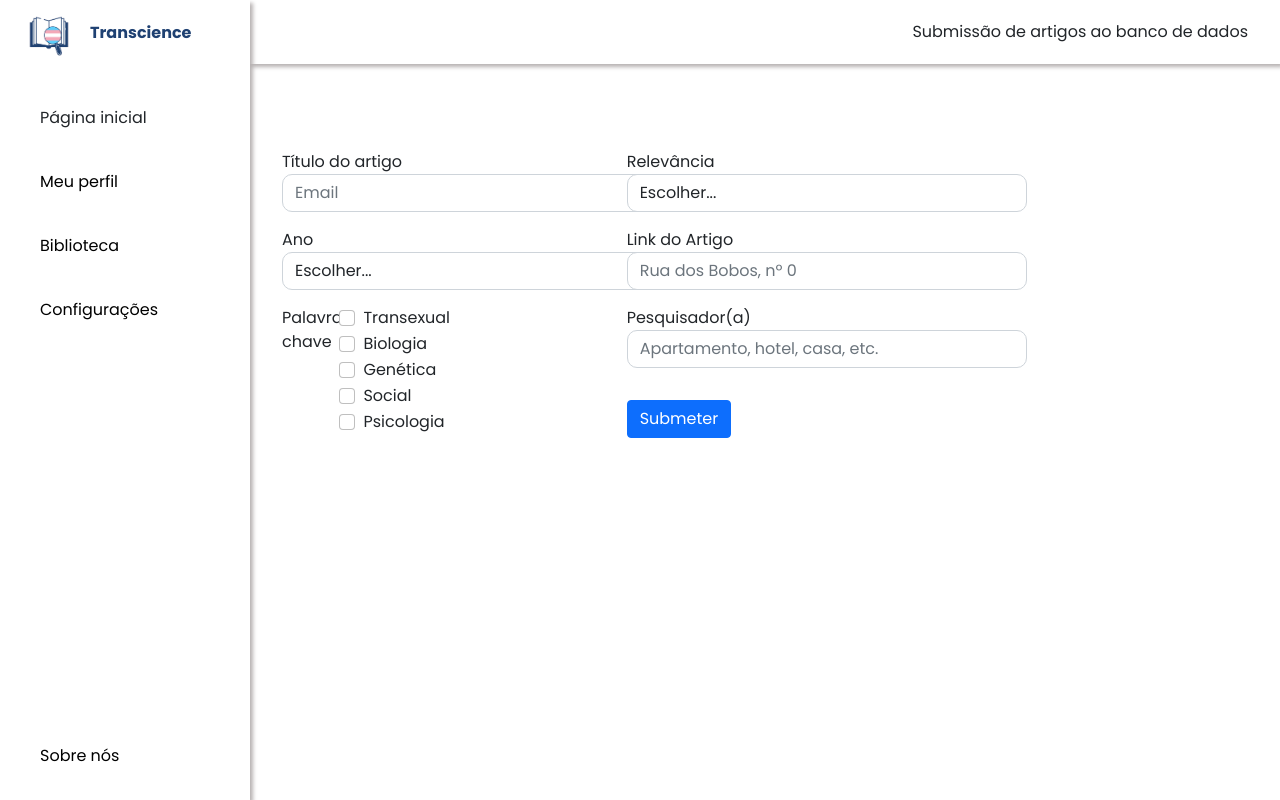
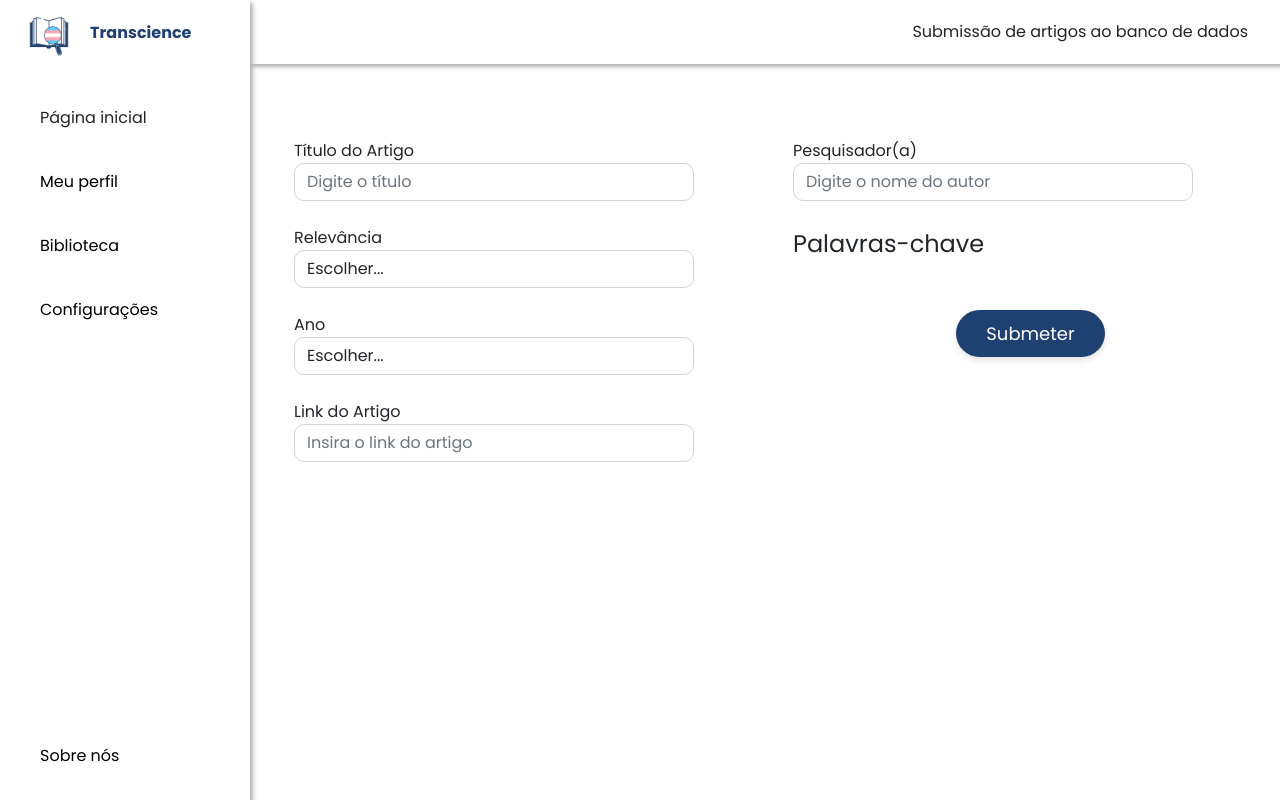
Before and after one commit to sabrinantunesoares/transcience, a Django app: page /biblioteca/cadastro_artigo/ in a window 1280 px wide. Run offline with Django 5.2, Linux system fonts and the light colour scheme; some libraries are stand-ins or nearby versions.

Commit message:
Cadastrando artigos no banco

```diff
--- a/biblioteca/static/biblioteca/style.css
+++ b/biblioteca/static/biblioteca/style.css
@@ -374,4 +374,38 @@ a {
         transform: scale(1.05);
     }
 
+
+
+    .custom-button {
+        background-color: #1F4172;
+        color: white;
+        padding: 10px 30px;
+        border: none;
+        border-radius: 50px;
+        font-size: 18px;
+        box-shadow: 0px 4px 6px rgba(0, 0, 0, 0.1);
+        transition: background-color 0.3s ease, transform 0.3s ease;
+    }
+
+    .custom-button:hover {
+        background-color: #357ABD;
+        transform: translateY(-2px);
+    }
+
+    .custom-button:active {
+        transform: translateY(2px);
+    }
+
+    .col-md-6{
+        margin-top: 50px;
+    }
+
+    .form-group{
+        margin-top: 25px;
+    }
+
+    select {
+        color: black;
+    }
+
 }
--- a/biblioteca/templates/biblioteca/cadastro_artigo.html
+++ b/biblioteca/templates/biblioteca/cadastro_artigo.html
@@ -1,24 +1,30 @@
 {% load static %}
 
+<!DOCTYPE html>
+<html lang="pt-br">
+<head>
+    <meta charset="UTF-8">
+    <meta name="viewport" content="width=device-width, initial-scale=1.0">
+    <title>Cadastro de Artigo</title>
+    <link rel="stylesheet" href="{% static 'css/bootstrap.min.css' %}">
+    <link rel="stylesheet" href="{% static 'fa/css/all.min.css' %}">
+    <link rel="stylesheet" href="{% static 'biblioteca/style.css' %}">
     <link rel="preconnect" href="https://fonts.googleapis.com">
     <link rel="preconnect" href="https://fonts.gstatic.com" crossorigin>
-<link href="https://fonts.googleapis.com/css2?family=Poppins:ital,wght@0,100;0,200;0,300;0,400;0,500;0,600;0,700;0,800;0,900;1,100;1,200;1,300;1,400;1,500;1,600;1,700;1,800;1,900&display=swap" rel="stylesheet">
+    <link href="https://fonts.googleapis.com/css2?family=Poppins:wght@400;500;700&display=swap" rel="stylesheet">
+    <script src="{% static 'js/bootstrap.min.js' %}"></script>
+</head>
+<body id="body-pd">
 
-<link rel="stylesheet" href="{% static 'css/bootstrap.min.css' %}">
-<link rel="stylesheet" href="{% static 'fa/css/all.min.css' %}">
-<script src="{% static 'js/bootstrap.min.js' %}"></script>
-<link rel="stylesheet" href="{% static 'biblioteca/style.css' %}">
-
-<!--Menu no topo-->
-
-<body id="body-pd">
+<!-- Cabeçalho -->
 <header class="header" id="header">
-        <div class="header_toggle"> <i class='bx bx-menu' id="header-toggle"></i> </div>
-        <a> Submissão de artigos ao banco de dados </a>
+    <div class="header_toggle">
+        <i class='bx bx-menu' id="header-toggle"></i>
+    </div>
+    <a>Submissão de artigos ao banco de dados</a>
 </header>
 
-
-    <!--Menu lateral-->
+<!-- Menu Lateral -->
 <div class="l-navbar" id="nav-bar">
     <nav class="nav">
         <div>
@@ -43,7 +49,6 @@
                     <i class='bx bx-bookmark nav_icon'></i>
                     <span class="nav_name">Configurações</span>
                 </a>
-
             </div>
         </div>
         <a href="#" class="nav_link">
@@ -53,95 +58,85 @@
     </nav>
 </div>
 
-  <div class="col-md-8" style="margin-top: 150px;">
+
+<div class="container mt-5">
+    <form action="{% url 'novoArtigo' %}" method="POST">
+        {% csrf_token %}
         <div class="row">
-        {{anos}}
-      <!-- Primeira coluna -->
+
             <div class="col-md-6">
-        <form>
-            <div class="form-group col-md-6">
-                <label for="inputEmail4">Título do artigo</label>
-                <input type="email" class="form-control" id="inputEmail4" placeholder="Email">
+
+                <div class="form-group">
+                    <label for="titulo">Título do Artigo</label>
+                    <input type="text" name="titulo" id="titulo" class="form-control" placeholder="Digite o título" required>
                 </div>
 
-              <div class="form-group col-md-4">
-                <label for="inputEstado">Ano</label>
-                <select id="inputEstado" class="form-control">
-                  <option selected>Escolher...</option>
-                  <option>...</option>
-                </select>
-              </div>
-
-              <fieldset class="form-group">
-                <div class="row">
-                    <legend class="col-form-label col-sm-2 pt-0">Palavras chave</legend>
-                    <div class="col-sm-10">
-                        <div class="form-check">
-                            <input class="form-check-input" type="checkbox" name="palavrasChave" id="checkbox1" value="Transexual">
-                            <label class="form-check-label" for="checkbox1">
-                                Transexual
-                            </label>
-                        </div>
-                        <div class="form-check">
-                            <input class="form-check-input" type="checkbox" name="palavrasChave" id="checkbox2" value="Biologia">
-                            <label class="form-check-label" for="checkbox2">
-                                Biologia
-                            </label>
-                        </div>
-                        <div class="form-check">
-                            <input class="form-check-input" type="checkbox" name="palavrasChave" id="checkbox3" value="Genética">
-                            <label class="form-check-label" for="checkbox3">
-                                Genética
-                            </label>
-                        </div>
-
-                        <div class="form-check">
-                            <input class="form-check-input" type="checkbox" name="palavrasChave" id="checkbox4" value="Social">
-                            <label class="form-check-label" for="checkbox4">
-                                Social
-                            </label>
-                        </div>
-
-                        <div class="form-check">
-                            <input class="form-check-input" type="checkbox" name="palavrasChave" id="checkbox5" value="Psicologia">
-                            <label class="form-check-label" for="checkbox5">
-                                Psicologia
-                            </label>
-                        </div>
-
-                    </div>
-                </div>
-            </fieldset>
-        </form>
-      </div>
-
-      <!-- Segunda coluna -->
-      <div class="col-md-6">
-        <form action="{% url 'novoArtigo' %}" method="POST">
-            {% csrf_token %}
-            <div class="form-group col-md-4">
-                <label for="inputEstado">Relevância</label>
-                <select id="inputEstado" class="form-control">
-                  <option selected>Escolher...</option>
-                  <option>...</option>
+                <div class="form-group">
+                    <label for="relevancia">Relevância</label>
+                    <select name="relevancia_id" id="relevancia" class="form-control" required>
+                        <option selected disabled>Escolher...</option>
+                        {% for relevancia in relevancias %}
+                        <option value="{{ relevancia.id }}">{{ relevancia.nome }}</option>
+                        {% endfor %}
                     </select>
                 </div>
 
                 <div class="form-group">
-              <label for="inputAddress">Link do Artigo</label>
-              <input type="text" class="form-control" id="inputAddress" placeholder="Rua dos Bobos, nº 0">
+                    <label for="ano">Ano</label>
+                    <select name="ano_id" id="ano" class="form-control" required>
+                        <option selected disabled>Escolher...</option>
+                        {% for ano in anos %}
+                        <option value="{{ ano.id }}">{{ ano.nome }}</option>
+                        {% endfor %}
+                    </select>
+                </div>
+                <div class="form-group">
+                    <label for="link">Link do Artigo</label>
+                    <input type="url" name="link" id="link" class="form-control" placeholder="Insira o link do artigo" required>
+                </div>
             </div>
 
+
+            <div class="col-md-6">
+
+
+
                 <div class="form-group">
-              <label for="inputAddress2">Pesquisador(a)</label>
-              <input type="text" class="form-control" id="inputAddress2" placeholder="Apartamento, hotel, casa, etc.">
+                    <label for="autor">Pesquisador(a)</label>
+                    <input type="text" name="autor" id="autor" class="form-control" placeholder="Digite o nome do autor" required>
                 </div>
 
 
 
-            <button type="submit" class="btn btn-primary mt-3">Submeter</button>
+                <fieldset class="form-group">
+                    <legend>Palavras-chave</legend>
+                    <div class="row">
+                        <div class="col-sm-12">
+                            {% for palavra in palavras_chave %}
+                            <div class="form-check">
+                                <input class="form-check-input" type="checkbox" name="palavras_chave" id="palavra{{ palavra.id }}" value="{{ palavra.id }}">
+                                <label class="form-check-label" for="palavra{{ palavra.id }}">
+                                    {{ palavra.nome }}
+                                </label>
+                            </div>
+                            {% endfor %}
+                        </div>
+                    </div>
+                </fieldset>
+                <div class="col-12 text-center mt-4">
+                    <button type="submit" class="custom-button">Submeter</button>
+                </div>
+
+
+        </div>
+
+
+        <div class="row mt-3">
+
+        </div>
     </form>
 </div>
 
-    </div>
-  </div>
+
+</body>
+</html>
--- a/biblioteca/templates/biblioteca/index.html
+++ b/biblioteca/templates/biblioteca/index.html
@@ -53,7 +53,7 @@
                     <i class='bx bx-grid-alt nav_icon'></i>
                     <span class="nav_name">Página inicial</span>
                 </a>
-                <a href="{% url 'biblioteca:perfil' %}" class="nav_link">
+                <a href="#" class="nav_link">
                   <i class="fa-solid fa-circle-user"></i>
                     <span class="nav_name">Meu perfil</span>
                 </a>
@@ -66,10 +66,10 @@
                     <span class="nav_name">Configurações</span>
                 </a>
 
-                <a href="{% url 'biblioteca:cadastro_artigo' %}" class="nav_link">
+                <a href="{% url 'auth:novoArtigo' %}" class="nav_link">
                   <i class='bx bx-bookmark nav_icon'></i>
                   <span class="nav_name"> + Adicionar artigo</span>
-              </a>
+                </a>
             </div>
         </div>
         <a href="#" class="nav_link">
--- a/biblioteca/urls.py
+++ b/biblioteca/urls.py
@@ -9,6 +9,5 @@ urlpatterns = [
     path("cadastro/", views.CadastroView.as_view(), name="cadastro"),
     path("login/", views.LoginView.as_view(), name="login"),
     path("cadastro_artigo/", views.Cadastro_artigoView.as_view(), name="cadastro_artigo"),
-    path("perfil/", views.PerfilView.as_view(), name="perfil"),
-    path('pesquisar/', views.pesquisar_artigos, name='pesquisar_artigos'),
+    path('pesquisar/', views.pesquisar_artigos, name='pesquisar_artigos')
 ]
--- a/biblioteca/views.py
+++ b/biblioteca/views.py
@@ -42,12 +42,7 @@ class Cadastro_artigoView(generic.ListView):
     def get_queryset(self):
         return Artigo.objects.all()
 
-class PerfilView(generic.ListView):
-    template_name = "biblioteca/perfil.html"
-    context_object_name = "biblioteca"
 
-    def get_queryset(self):
-        return Artigo.objects.all()
 
 def pesquisar_artigos(request):
     query = request.GET.get('q', '')
--- a/login/urls.py
+++ b/login/urls.py
@@ -7,5 +7,4 @@ urlpatterns = [
     path('logout/', views.logout, name='logout'),
     path('novoArtigo/', views.novoArtigo, name='novoArtigo'),
     path('plataforma/', views.plataforma, name='plataforma'),
-
 ]
```
Also changed, not shown: biblioteca/templates/biblioteca/perfil.html (deleted, +0 -61 lines), login/templates/perfil.html (added, +47 -0 lines), login/views.py (+13 -11 lines), db.sqlite3. Lines whose indentation alone changed are shown as unchanged.
